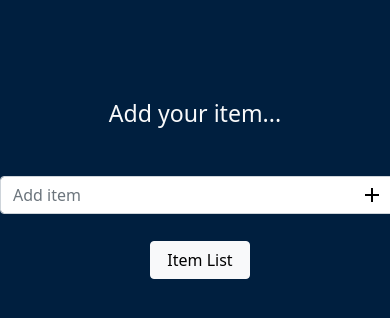
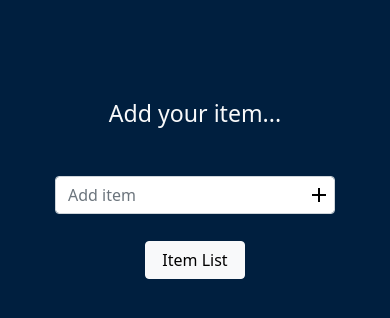
Before and after one commit to Prashant-Pipaliya/React-ToDo, a React (Create React App) app: page / in a window 390 px wide. Shown: the top 318 px of the page. Built offline with nearby package versions, Linux system fonts and the light colour scheme.

Commit message:
todo-list-last-commit

```diff
--- a/src/index.css
+++ b/src/index.css
@@ -71,3 +71,14 @@ input[type="text" ]{
   content: "Clear List";
   color: #001f3f;
 }
+
+@media screen and (max-width: 500px){
+  .todo_content{
+    width: 280px;
+    margin: auto;
+  }
+  input[type="text" ]{
+    position: absolute;
+    width: 280px;
+  }
+}
```
